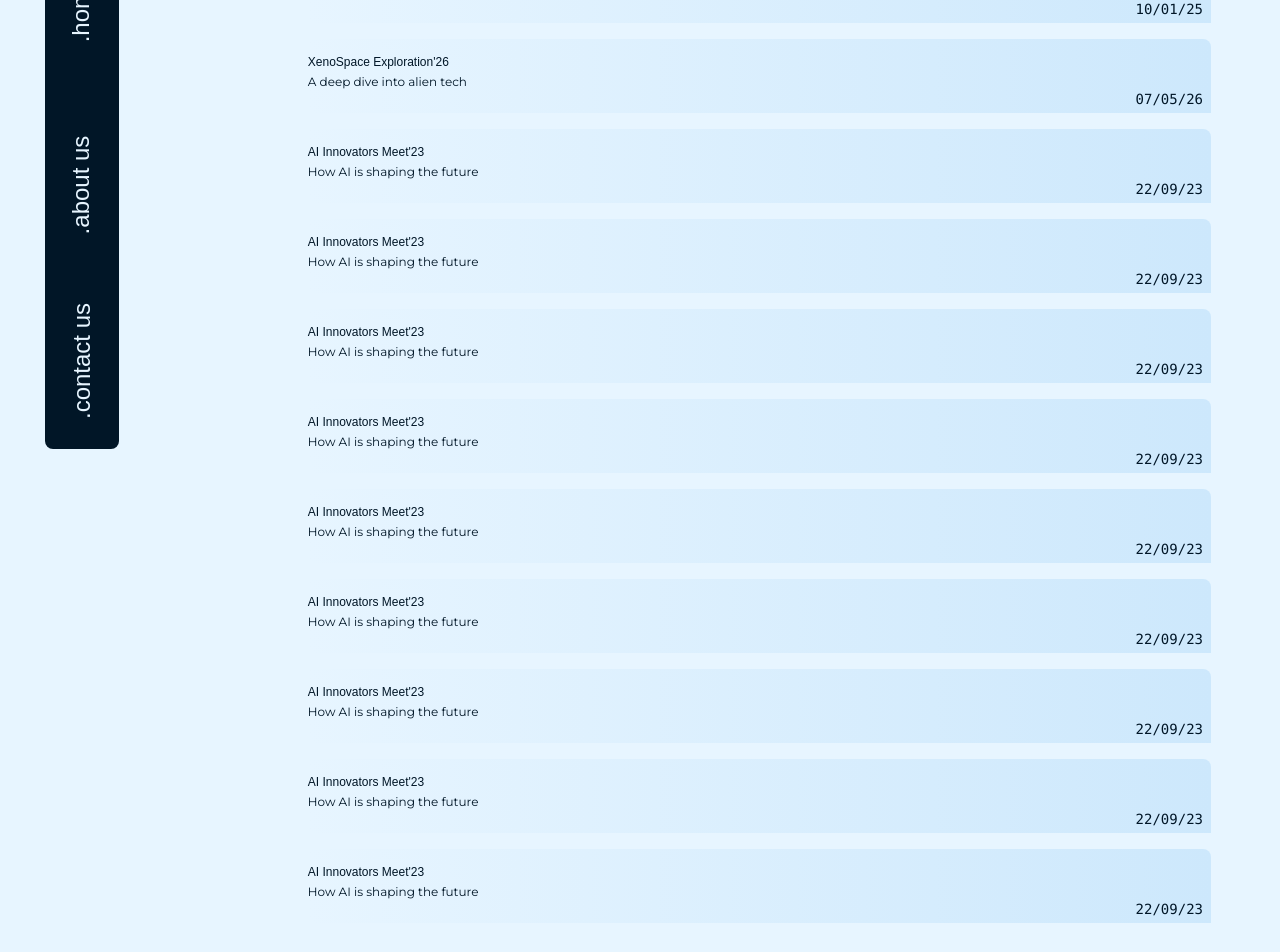
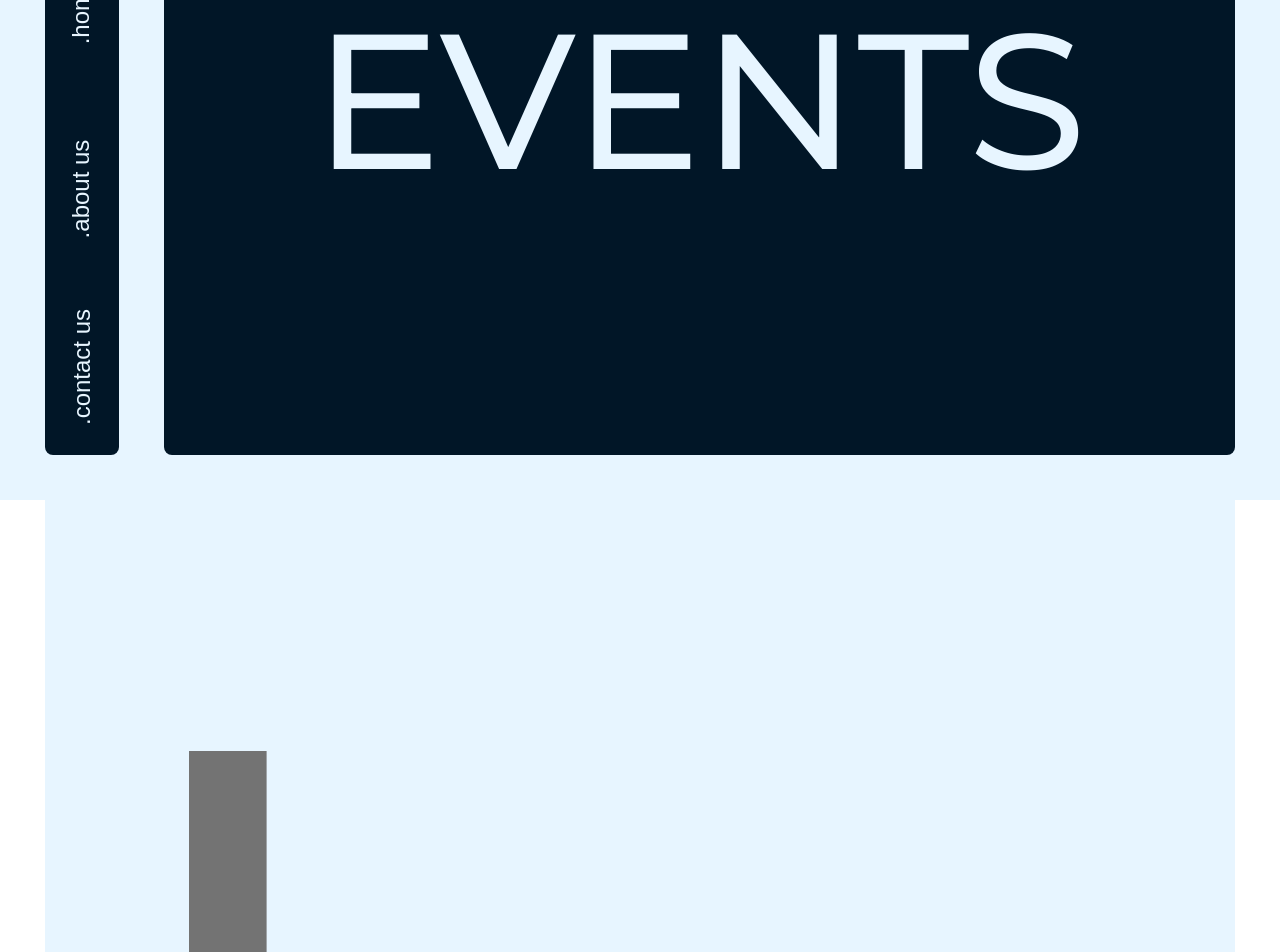
Before and after one commit to Athul-Kesav/ANTRiX_site, a Next.js app: page /events in a window 1280 px wide. Shown: the part 300-1252 px from the top of the page. Built offline with nearby package versions, Linux system fonts and the light colour scheme.

Commit message:
Carousel Testing

```diff
--- a/src/app/api/eventDetails/route.ts
+++ b/src/app/api/eventDetails/route.ts
@@ -4,66 +4,79 @@ export function GET(){
 
     const data = [
         {
+          image: "/path/to/image.jpeg",
           title: "ISRO NSpD'24",
           desc: "Live stream of the space event",
           eventDate: parse("03/12/2024", "dd/MM/yyyy", new Date()),
         },
         {
+          image: "/path/to/image.jpeg",
           title: "Gibberish Tech Talk'24",
           desc: "Exploring the unknown with code",
           eventDate: parse("15/11/2024", "dd/MM/yyyy", new Date()),
         },
         {
+          image: "/path/to/image.jpeg",
           title: "Quantum Leap Conference'25",
           desc: "Discussing the mysteries of quantum computing",
           eventDate: parse("10/01/2025", "dd/MM/yyyy", new Date()),
         },
         {
+          image: "/path/to/image.jpeg",
           title: "XenoSpace Exploration'26",
           desc: "A deep dive into alien tech",
           eventDate: parse("07/05/2026", "dd/MM/yyyy", new Date()),
         },
         {
+          image: "/path/to/image.jpeg",
           title: "AI Innovators Meet'23",
           desc: "How AI is shaping the future",
           eventDate: parse("22/09/2023", "dd/MM/yyyy", new Date()),
         },
         {
+          image: "/path/to/image.jpeg",
           title: "AI Innovators Meet'23",
           desc: "How AI is shaping the future",
           eventDate: parse("22/09/2023", "dd/MM/yyyy", new Date()),
         },
         {
+          image: "/path/to/image.jpeg",
           title: "AI Innovators Meet'23",
           desc: "How AI is shaping the future",
           eventDate: parse("22/09/2023", "dd/MM/yyyy", new Date()),
         },
         {
+          image: "/path/to/image.jpeg",
           title: "AI Innovators Meet'23",
           desc: "How AI is shaping the future",
           eventDate: parse("22/09/2023", "dd/MM/yyyy", new Date()),
         },
         {
+          image: "/path/to/image.jpeg",
           title: "AI Innovators Meet'23",
           desc: "How AI is shaping the future",
           eventDate: parse("22/09/2023", "dd/MM/yyyy", new Date()),
         },
         {
+          image: "/path/to/image.jpeg",
           title: "AI Innovators Meet'23",
           desc: "How AI is shaping the future",
           eventDate: parse("22/09/2023", "dd/MM/yyyy", new Date()),
         },
         {
+          image: "/path/to/image.jpeg",
           title: "AI Innovators Meet'23",
           desc: "How AI is shaping the future",
           eventDate: parse("22/09/2023", "dd/MM/yyyy", new Date()),
         },
         {
+          image: "/path/to/image.jpeg",
           title: "AI Innovators Meet'23",
           desc: "How AI is shaping the future",
           eventDate: parse("22/09/2023", "dd/MM/yyyy", new Date()),
         },
         {
+          image: "/path/to/image.jpeg",
           title: "AI Innovators Meet'23",
           desc: "How AI is shaping the future",
           eventDate: parse("22/09/2023", "dd/MM/yyyy", new Date()),
--- /dev/null
+++ b/src/app/events/page.css
@@ -0,0 +1,44 @@
+
+
+.breathe-animation {
+    display: flex;
+    align-items: center;
+    justify-content: center;
+    /* Change the Background color of the entire screen */
+    /* 'vw' is a viewport-width unit, 'vh' is a viewport-height unit. 1vw equals 1% of the width of the viewport, and 1vh equals 1% of the height of the viewport. This allows the font size to scale dynamically with the window size. */
+    height: "fill-available";
+  }
+
+  .breathe-animation span {
+    font-family: "Montserrat", sans-serif;
+
+    /* The 'clamp()' function sets a flexible font size that will never go below a minimum value and never above a maximum value. The middle value is preferred, but it will shrink or grow based on the viewport dimensions. */
+    /* Adjusts font size based on content width and viewport height */
+    font-size: clamp(10vw, 15vw, 40vh);
+
+    /* Change this to set the text color */
+    color: #E7F5FF;
+
+    /* Center text horizontally */
+    text-align: center;
+
+    /* The 'animation' property applies the 'letter-breathe' keyframes to the element, making it animate over 3 seconds.'ease-in-out' makes the movement start and end slowly, and 'infinite' makes it repeat forever. */
+    /* Controls the animation (3s is the duration) */
+    animation: letter-breathe 5s ease-in-out infinite;
+  }
+
+  /* Keyframes define the sequence of styles that an element will go through during an animation. */
+  @keyframes letter-breathe {
+    /* The 'from' and 'to' keyframes establish the initial and final states of the animation, respectively, using 'font-variation-settings'. This CSS property is used with variable fonts to adjust their weight ('wght'), width ('wdth'), etc., during the animation. */
+    from,
+    to {
+      /* Starting weight; adjust the numbers according to your specific font */
+      font-variation-settings: "wght" 200;
+    }
+
+    /* At the midpoint (50%) of the animation, the font weight changes to 900. */
+    50% {
+      /* Ending weight; adjust the numbers according to your specific font */
+      font-variation-settings: "wght" 900;
+    }
+  }
--- a/src/app/events/page.tsx
+++ b/src/app/events/page.tsx
@@ -4,22 +4,28 @@ import EventHomeCard from "@/components/EventHomeCard";
 import HomeRecentEvents from "@/components/HomeRecentEvents";
 import Navbar from "@/components/Navbar";
 
+import "./page.css";
+import { Main } from "next/document";
+import MainEventBar from "@/components/MainEventBar";
+
 function page() {
   return (
-    <div>
-      <div className="h-full bg-[#E7F5FF] p-[45px]">
+    <div className="h-full bg-[#E7F5FF] relative">
+      <div className="h-screen p-[45px]">
         <div className="grid grid-cols-10 grid-rows-4 h-full gap-1">
-          <div className="grid col-span-2 row-span-5 grid-cols-3">
+          <div className=" col-span-1 flex">
             {/* First Sidebar (Leftmost) */}
-            <div className="col-span-1  h-screen fixed pb-24">
+            <div className=" h-screen fixed pb-[5.6rem]">
               <Navbar />
             </div>
           </div>
-          <div className="col-span-8 row-span-1 h-full w-full">
-            <div className="h-full w-full p-2 flex flex-col overflow-y-auto scrollbar-hide">
-              <HomeRecentEvents />
-            </div>
-            </div>
+          <div className="col-span-9 row-span-4 h-full w-full bg-[#011627] flex items-center justify-center rounded-lg breathe-animation">
+            <span>EVENTS</span>
+          </div>
+          {/* <div className="col-span-9 row-span-2 h-full w-full bg-black"></div> */}
+        </div>
+        <div className=" h-screen  bg-[#E7F5FF] pl-36 pb-12">
+        <HorizontalScrollCarousel />
         </div>
       </div>
     </div>
@@ -27,3 +33,32 @@ function page() {
 }
 
 export default page;
+
+import { motion, useTransform, useScroll } from "framer-motion";
+import { useRef } from "react";
+
+
+const HorizontalScrollCarousel = () => {
+  const targetRef = useRef(null);
+  const { scrollYProgress } = useScroll({
+    target: targetRef,
+  });
+
+  const x = useTransform(scrollYProgress, [0, 1], ["1%", "-95%"]);
+
+  return (
+    <section ref={targetRef} className="relative h-[300vh]">
+      <div className="sticky top-0 flex h-screen items-center overflow-hidden">
+        <motion.div style={{ x }} className="flex gap-4">
+          <div className="w-52 h-52 bg-neutral-500"></div>
+          <div className="w-52 h-52 bg-neutral-500"></div>
+          <div className="w-52 h-52 bg-neutral-500"></div>
+          <div className="w-52 h-52 bg-neutral-500"></div>
+          <div className="w-52 h-52 bg-neutral-500"></div>
+          <div className="w-52 h-52 bg-neutral-500"></div>
+          <div className="w-52 h-52 bg-neutral-500"></div>
+        </motion.div>
+      </div>
+    </section>
+  );
+};
--- /dev/null
+++ b/src/components/MainEventBar.tsx
@@ -0,0 +1,55 @@
+import { useEffect, useRef } from "react";
+
+const ScrollContainer = () => {
+  const containerRef = useRef<HTMLDivElement | null>(null);
+
+  useEffect(() => {
+    const container = containerRef.current;
+
+    const handleWheel = (event: WheelEvent) => {
+      if (container) {
+        event.preventDefault(); // Prevent default vertical scroll
+        container.scrollBy({
+          left: event.deltaY, // Map vertical scroll (deltaY) to horizontal
+          behavior: "smooth", // Smooth scroll effect
+        });
+      }
+    };
+
+    if (container) {
+      container.addEventListener("wheel", handleWheel, { passive: false });
+    }
+
+    return () => {
+      if (container) {
+        container.removeEventListener("wheel", handleWheel);
+      }
+    };
+  }, []);
+
+  return (
+    <div
+      ref={containerRef}
+      className="scroll-container flex overflow-x-scroll overflow-y-hidden w-full h-full snap-x snap-mandatory"
+    >
+      {/* Horizontal scrolling items */}
+      <div className="snap-center w-full flex-shrink-0 flex items-center justify-center bg-blue-500 text-white text-3xl h-screen">
+        Section 1
+      </div>
+      <div className="snap-center w-full flex-shrink-0 flex items-center justify-center bg-green-500 text-white text-3xl h-screen">
+        Section 2
+      </div>
+      <div className="snap-center w-full flex-shrink-0 flex items-center justify-center bg-red-500 text-white text-3xl h-screen">
+        Section 3
+      </div>
+      <div className="snap-center w-full flex-shrink-0 flex items-center justify-center bg-red-500 text-white text-3xl h-screen">
+        Section 4
+      </div>
+      <div className="snap-center w-full flex-shrink-0 flex items-center justify-center bg-red-500 text-white text-3xl h-screen">
+        Section 5
+      </div>
+    </div>
+  );
+};
+
+export default ScrollContainer;
--- /dev/null
+++ b/src/components/MainEventCard.tsx
@@ -0,0 +1,14 @@
+
+
+
+export default function() {
+
+
+    return (
+        <>
+            <div>
+
+            </div>
+        </>
+    )
+}
--- a/src/components/Navbar.tsx
+++ b/src/components/Navbar.tsx
@@ -26,7 +26,7 @@ function Navbar() {
   const filteredLinks = navLinks.filter((link) => link.href !== pathname);
 
   return (
-    <div className="grid h-full w-full left-0 text-white grid-rows-4 z-50">
+    <div className="grid h-full w-full left-0 text-[#e7f5ff] grid-rows-4 z-50">
       {/* Top Section with Image */}
       <div className="row-span-1 h-full w-full rounded-lg flex items-start">
         <Image src={img1} alt="Nav Img" className="relative w-20 h-auto hover:w-[5.2rem] transition-all cursor-pointer" onClick={goGame} />
```
